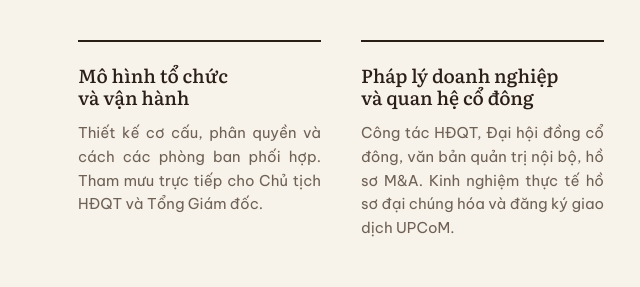
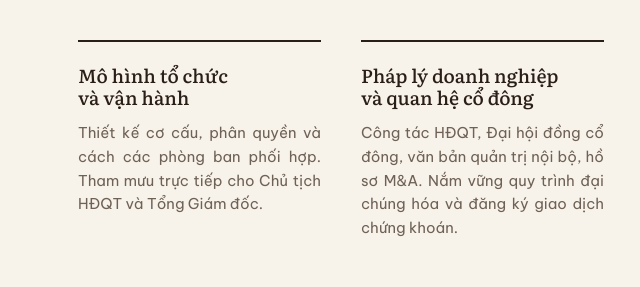
Before and after one commit to HelenHien-HR/HelenHien-HR.github.io, a plain HTML site: page index.html in a window 1280 px wide. Shown: the part 5300-5587 px from the top of the page, 16-656 px from the left. Drawn offline with Linux system fonts and the light colour scheme.

Commit message:
Sửa mô tả năng lực đại chúng hóa và đăng ký giao dịch
Co-Authored-By: Claude Opus 5.5 <noreply@anthropic.com>
Claude-Session: https://claude.ai/code/session_0174an6mbowUDWW7KN3gNBr5

```diff
--- a/index.html
+++ b/index.html
@@ -446,7 +446,7 @@ footer .wrap{display:flex;flex-wrap:wrap;justify-content:space-between;gap:8px 2
       </div>
       <div class="pillars">
         <div class="pillar"><h3>Mô hình tổ chức và vận hành</h3><p>Thiết kế cơ cấu, phân quyền và cách các phòng ban phối hợp. Tham mưu trực tiếp cho Chủ tịch HĐQT và Tổng Giám đốc.</p></div>
-        <div class="pillar"><h3>Pháp lý doanh nghiệp và quan hệ cổ đông</h3><p>Công tác HĐQT, Đại hội đồng cổ đông, văn bản quản trị nội bộ, hồ sơ M&amp;A. Kinh nghiệm thực tế hồ sơ đại chúng hóa và đăng ký giao dịch UPCoM.</p></div>
+        <div class="pillar"><h3>Pháp lý doanh nghiệp và quan hệ cổ đông</h3><p>Công tác HĐQT, Đại hội đồng cổ đông, văn bản quản trị nội bộ, hồ sơ M&amp;A. Nắm vững quy trình đại chúng hóa và đăng ký giao dịch chứng khoán.</p></div>
         <div class="pillar"><h3>Chuẩn hóa quy trình</h3><p>Viết quy trình, điều phối dự án liên phòng ban, rà soát báo cáo trước khi trình lãnh đạo.</p></div>
         <div class="pillar"><h3>Tái cấu trúc</h3><p>Tái cấu trúc tổ chức và nhân sự sau sáp nhập, giữ người và giữ nhịp vận hành trong giai đoạn chuyển đổi.</p></div>
       </div>
```
